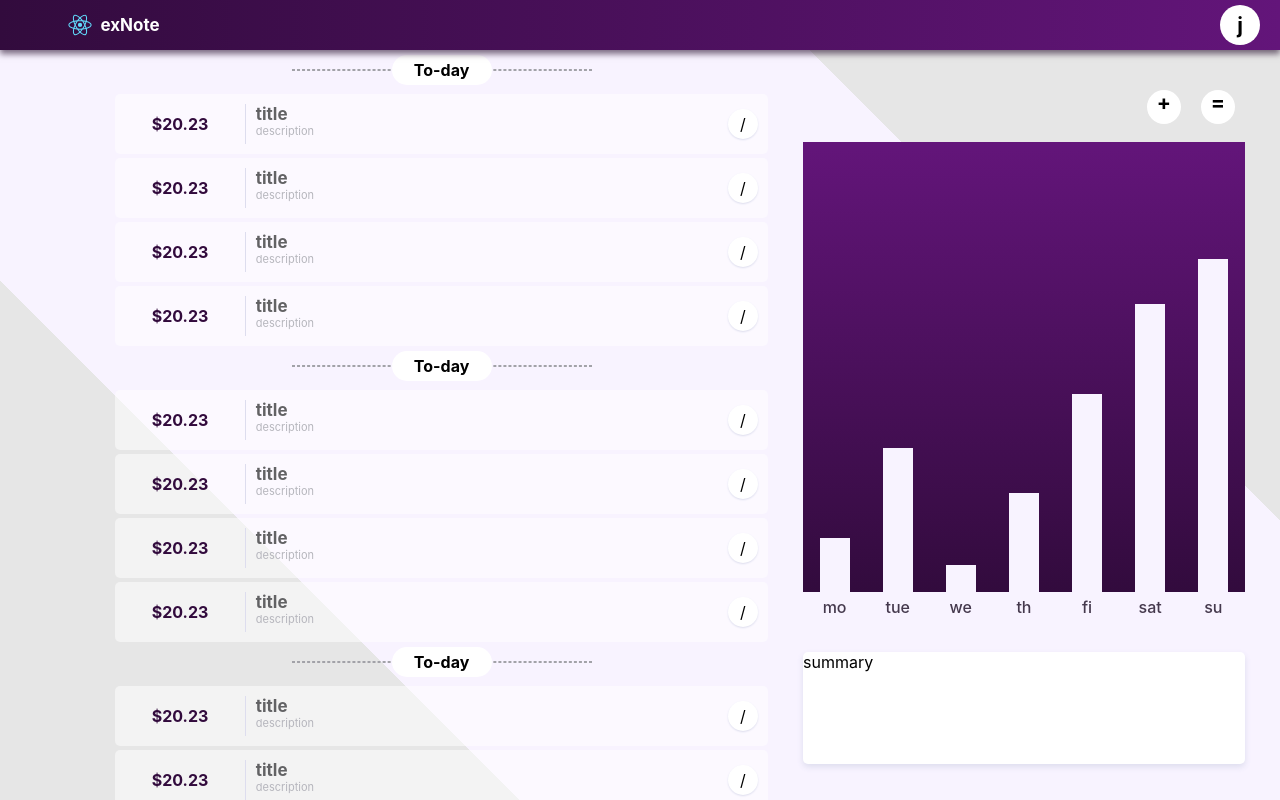
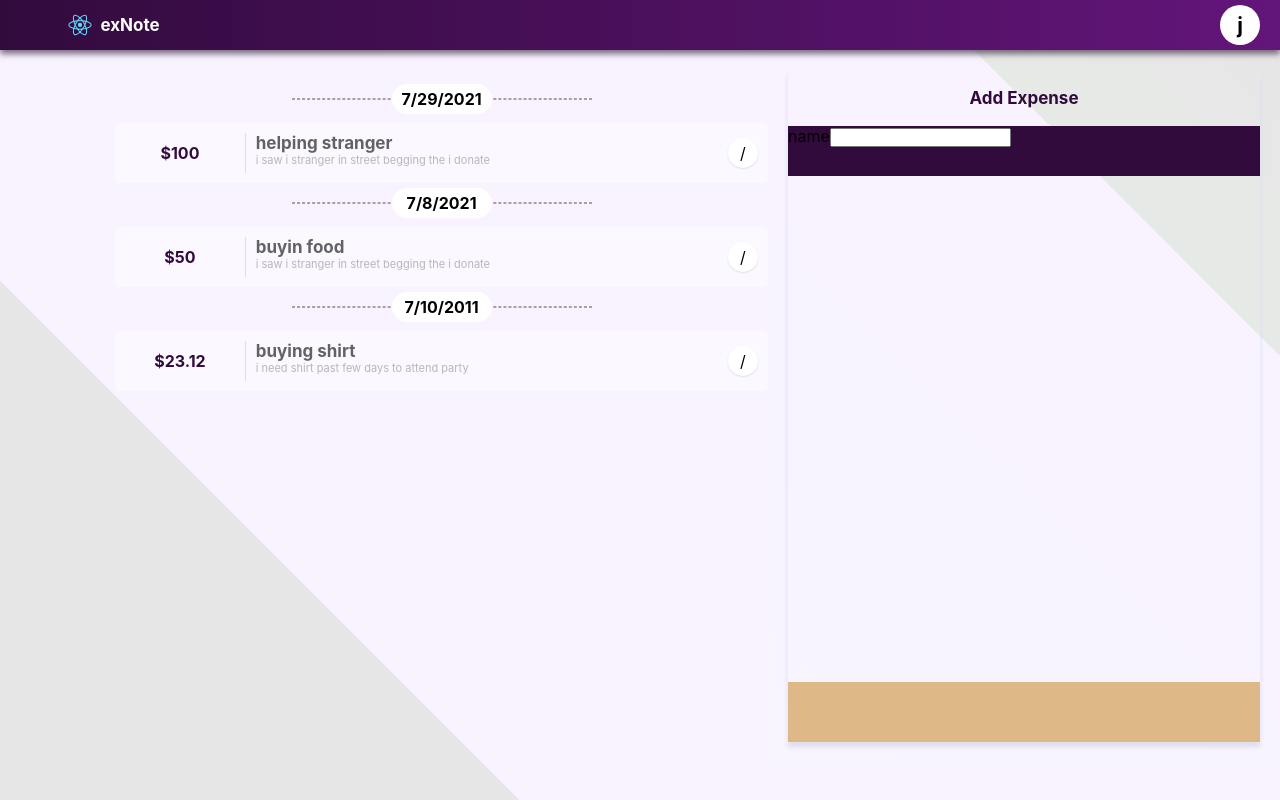
Before and after one commit to tuyishimejeandamour/food, a React (Create React App) app: page / in a window 1280 px wide. Built offline with nearby package versions, Linux system fonts and the light colour scheme.

Commit message:
finshing pass data

```diff
--- a/src/App.js
+++ b/src/App.js
@@ -3,13 +3,37 @@ import './App.css';
 import Header from './components/header/Header';
 import Home from './pages/home';
 function App() {
+  const Spendings =[
+    {
+      id:"1",
+      title:"buying shirt",
+      description:"i need shirt past few days to attend party",
+      amount: 23.12,
+      date:new Date('7/10/2011')
+    },
+    {
+      id:"2",
+      title:"helping stranger",
+      description:"i saw i stranger in street begging the i donate",
+      amount: 100.00,
+      date:new Date('7/29/2021')
+    }
+    ,
+    {
+      id:"3",
+      title:"buyin food",
+      description:"i saw i stranger in street begging the i donate",
+      amount: 50.00,
+      date:new Date('7/08/2021')
+    }
+  ]
   return (
     <div className="App">
       <div className="head">
        <Header />
        </div>
        <div className="body-div">
-       <Home />
+       <Home spendings = {Spendings} />
        </div>
 
     </div>
--- /dev/null
+++ b/src/components/addexpense/AddExpense.css
@@ -0,0 +1,37 @@
+form{
+    height: 100%;
+}
+.form-container{
+    display: flex;
+    flex-direction: column;
+    width: 100%;
+    height: 100%;
+    box-shadow: 0 5px 5px #dde;
+}
+.form-title{
+    height: 56px;
+    width: 100%;
+    display: flex;
+    color: #320B3D;
+    justify-content: center;
+    align-items: center;
+    font-size: 17px;
+    font-weight: bolder;
+}
+
+.form-bottom{
+    height: 60px;
+    width: 100%;
+    background-color: burlywood;
+}
+
+.form-body{
+    flex:1;
+    width: 100%;
+}
+
+.input-div{
+    width: 100%;
+    height: 50px;
+    background: #320B3D;
+}
--- /dev/null
+++ b/src/components/addexpense/AddExpense.js
@@ -0,0 +1,30 @@
+import Margin from '../shared/margin'
+import './AddExpense.css'
+
+function AddExpense(props) {
+    return (
+        <form>
+            <Margin margin="20px">
+                <div className="form-container">
+
+                    <div className="form-title">
+                        <span>Add Expense</span>
+                    </div>
+                    <div className="form-body">
+                      <div className="input-div">
+                          <label>name</label>
+                          <input type="text" />
+                      </div>
+                    </div>
+                    <div className="form-bottom">
+
+                    </div>
+
+                </div>
+            </Margin>
+
+        </form>
+    )
+}
+
+export default AddExpense
--- a/src/components/chart/chart.css
+++ b/src/components/chart/chart.css
@@ -11,6 +11,7 @@
     align-items: flex-end;
     flex: 1;
     background: linear-gradient(to bottom, #63157A, #320B3D);
+    box-shadow: 0px -4px 5px #c5b9c96b;
 }
 
 .bars-names{
--- a/src/components/date-display/DateDisplay.js
+++ b/src/components/date-display/DateDisplay.js
@@ -1,8 +1,7 @@
 
 import './DateDisplay.css'
 import ExpenseItem from '../expense/expense'
-function DateDisplay() {
-
+function DateDisplay({ spendings, date }) {
     return (
         <div>
             <div className="date-container">
@@ -10,15 +9,23 @@ function DateDisplay() {
                     <div className="dash-lin">
                         <div className="line"></div>
                         <div className="date-display">
-                 <span>To-day</span>
+                            <span>{
+
+                             new Date(Date.now()).toLocaleDateString() === new Date(date).toLocaleDateString()?'To-day':new Date(date).toLocaleDateString()
+                            }
+                            </span>
                         </div>
                     </div>
                 </div>
                 <div className="items">
-                <ExpenseItem></ExpenseItem>
-                <ExpenseItem></ExpenseItem>
-                <ExpenseItem></ExpenseItem>
-                <ExpenseItem></ExpenseItem>
+                    {spendings.map((spending, i) => {
+                        if (spending.date.toLocaleDateString() === new Date(date).toLocaleDateString()) {
+                            return (<ExpenseItem key={spending.id} spending={spending}></ExpenseItem>)
+
+                        }
+                        return undefined;
+
+                    })}
                 </div>
             </div>
         </div>
--- a/src/components/expense/expense.css
+++ b/src/components/expense/expense.css
@@ -68,3 +68,10 @@
     font-size: 11px;
     color: rgb(182, 182, 189);
 }
+
+@media(max-width:950px){
+    .expense-container{
+        width: calc(100% - 24px);
+        margin: 0 12px 0 12px;
+    }
+}
--- a/src/components/expense/expense.js
+++ b/src/components/expense/expense.js
@@ -1,19 +1,19 @@
 import './expense.css'
-function ExpenseItem() {
+function ExpenseItem({spending}) {
 
     return (
         <div className="hover_div">
             <div className="expense-container">
                <div className="amount">
                    <div className="amount-money">
-                       $20.23
+                       ${spending.amount}
                    </div>
                    <div className="divider"></div>
                </div>
                <div className= "descript">
                 <div className="des-container">
-                    <div className="title">title</div>
-                    <div className="descr">description </div>
+                    <div className="title">{spending.title}</div>
+                    <div className="descr">{spending.description}</div>
                 </div>
                 <div className="edit-button">
                  <span>/</span>
--- a/src/components/header/Header.css
+++ b/src/components/header/Header.css
@@ -70,3 +70,9 @@
     font-size: 21px;
 
 }
+
+@media ( max-width: 950px ) {
+    .logo{
+        justify-content: flex-start;
+    }
+}
--- a/src/components/menu/Menu.css
+++ b/src/components/menu/Menu.css
@@ -17,3 +17,8 @@
     font-weight: bold;
     font-size: 21px;
 }
+
+.button:hover{
+    box-shadow: 0 3px 6px #dde;
+    cursor: pointer;
+}
--- a/src/pages/home.css
+++ b/src/pages/home.css
@@ -15,11 +15,12 @@
 }
 .left-container .expenseitem{
     flex: 1;
-
+    padding-top: 29px;
 }
 
 
 .right-container{
+    position: relative;
     flex: 1;
 }
 .right-margin{
@@ -49,3 +50,33 @@
     width: 100%;
     flex: 1;
 }
+
+
+.addForm{
+    width: 100%;
+    height: 100%;
+    background: linear-gradient(45deg, rgb(230, 230, 230) 0%, rgb(248, 245, 255) 0%, rgb(248, 243, 255) 75%, rgb(230, 234, 230) 75%, rgb(230, 230, 230));
+
+    position: absolute;
+    top: 0px;
+}
+
+@media (max-width: 950px) {
+
+    .home-container{
+        flex-direction: column-reverse;
+
+    }
+    .left-container {
+       width: 100%;
+    }
+    .space{
+        width: 0 !important;
+    }
+    .addForm{
+        background: linear-gradient(45deg, rgb(230, 230, 230) 23%, rgb(248, 245, 255) 25%, rgb(248, 243, 255) 75%, rgb(230, 234, 230) 75%, rgb(230, 230, 230));
+    }
+    .right-margin{
+      visibility: hidden;
+    }
+}
--- a/src/pages/home.js
+++ b/src/pages/home.js
@@ -1,19 +1,31 @@
+import AddExpense from '../components/addexpense/AddExpense'
 import Chart from '../components/chart/chart'
 import DateDisplay from '../components/date-display/DateDisplay'
 import Menu from '../components/menu/Menu'
 import Margin from '../components/shared/margin'
 import Summary from '../components/summary/summary'
 import './home.css'
-function Home() {
+function Home({spendings}) {
+    let date = new Set();
+    let dates = [];
+    spendings.map((spending)=>{
+        if (!date.has(spending.date.toLocaleDateString())) {
+            date.add(spending.date.toLocaleDateString())
+        }
+        return spendings
+    })
+    date.forEach((d)=>{
+      dates.push(new Date(d).valueOf());
+    })
     return (
         <div className="home">
             <div className="home-container">
                 <div className="left-container">
                     <div className="space"></div>
                     <div className="expenseitem">
-                       <DateDisplay />
-                       <DateDisplay />
-                       <DateDisplay />
+                        {dates.sort().reverse().map((date,index)=>{
+                            return(<DateDisplay key={index} spendings={spendings} date={date} />)
+                        })}
                     </div>
                 </div>
                 <div className="right-container">
@@ -30,6 +42,9 @@ function Home() {
                         </Margin>
                     </div>
                     </div>
+                 <div className="addForm">
+                   <AddExpense />
+                </div>
                 </div>
             </div>
         </div>
```
Lines whose indentation alone changed are shown as unchanged.
